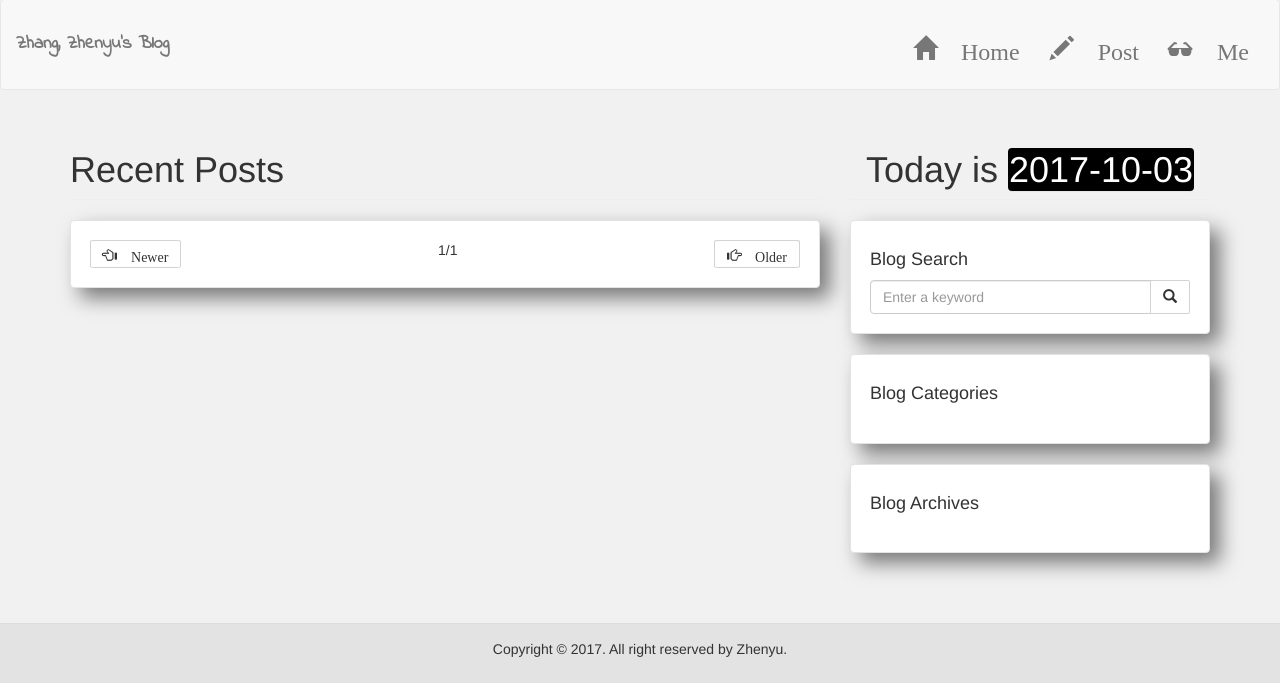
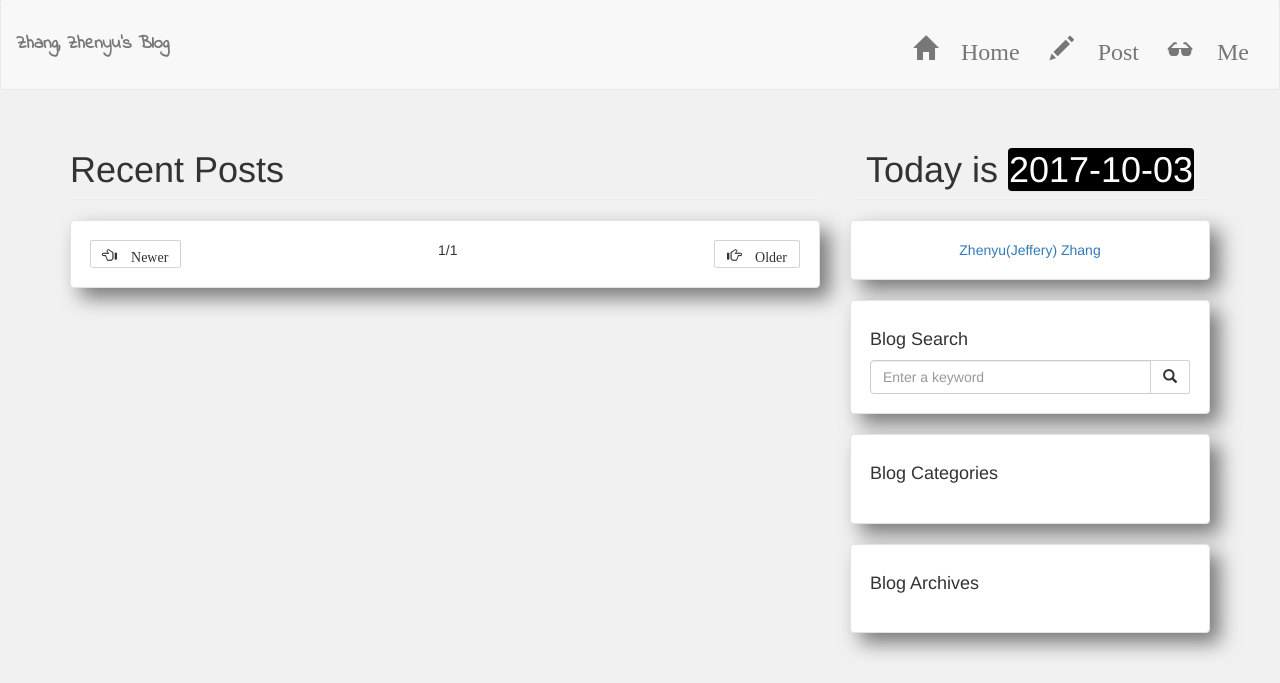
Before and after one commit to zhenyu0519/blog_project, a Django app: page / in a window 1280 px wide. Shown: the part 721-1404 px from the top of the page. Run offline with Django 3.2, Linux system fonts and the light colour scheme; data that the repository does not hold is empty; some libraries are stand-ins or nearby versions.

Commit message:
add linkedin public profile badge

```diff
--- a/templates/base.html
+++ b/templates/base.html
@@ -11,6 +11,7 @@
     <link href="https://maxcdn.bootstrapcdn.com/font-awesome/4.7.0/css/font-awesome.min.css" rel="stylesheet">
     <script src="/static/js/jquery-3.2.1.min.js"></script>
     <script src="/static/js/bootstrap.min.js"></script>
+    <script type="text/javascript" src="https://platform.linkedin.com/badges/js/profile.js" async defer></script>
     <!-- Global Site Tag (gtag.js) - Google Analytics -->
     <script async src="https://www.googletagmanager.com/gtag/js?id=UA-107268158-1"></script>
     <script>
--- a/templates/side_widget.html
+++ b/templates/side_widget.html
@@ -6,12 +6,19 @@
         </h1>
     </div>
     <!-- Blog Search Well -->
+    <div class=" well text-center LI-profile-badge" data-version="v1" data-size="large" data-locale="en_US"
+         data-type="vertical"
+         data-theme="light" data-vanity="zhenyu-zhang"><a class="LI-simple-link"
+                                                         href='https://ca.linkedin.com/in/zhenyu-zhang?trk=profile-badge'>Zhenyu(Jeffery)
+        Zhang</a>
+    </div>
     <div class="well">
         <h4>Blog Search</h4>
         <form action="{% url "search" %}" method="get" role="search">
             {% csrf_token %}
             <div class="input-group">
-                <input type="text" class="form-control" name = "keyword" placeholder="Enter a keyword" pattern="^[a-zA-Z1-9].*" required>
+                <input type="text" class="form-control" name="keyword" placeholder="Enter a keyword"
+                       pattern="^[a-zA-Z1-9].*" required>
                 <span class="input-group-btn">
                 <button class="btn btn-default" type="submit">
                     <span class="glyphicon glyphicon-search"></span>
@@ -28,7 +35,8 @@
             <div class="col-lg-6">
                 <ul class="list-unstyled">
                     {% for category in category_list|slice:":4" %}
-                        <li><a href="{% url 'category' %}?category={{ category.category_name|safe  }}">{{ category.category_name }}</a>
+                        <li>
+                            <a href="{% url 'category' %}?category={{ category.category_name|safe }}">{{ category.category_name }}</a>
                         </li>
                     {% endfor %}
                 </ul>
@@ -37,7 +45,8 @@
             <div class="col-lg-6">
                 <ul class="list-unstyled">
                     {% for category in category_list|slice:"4:" %}
-                        <li><a href="{% url 'category' %}?category={{ category.category_name|safe }}">{{ category.category_name }}</a>
+                        <li>
+                            <a href="{% url 'category' %}?category={{ category.category_name|safe }}">{{ category.category_name }}</a>
                         </li>
                     {% endfor %}
                 </ul>
```
